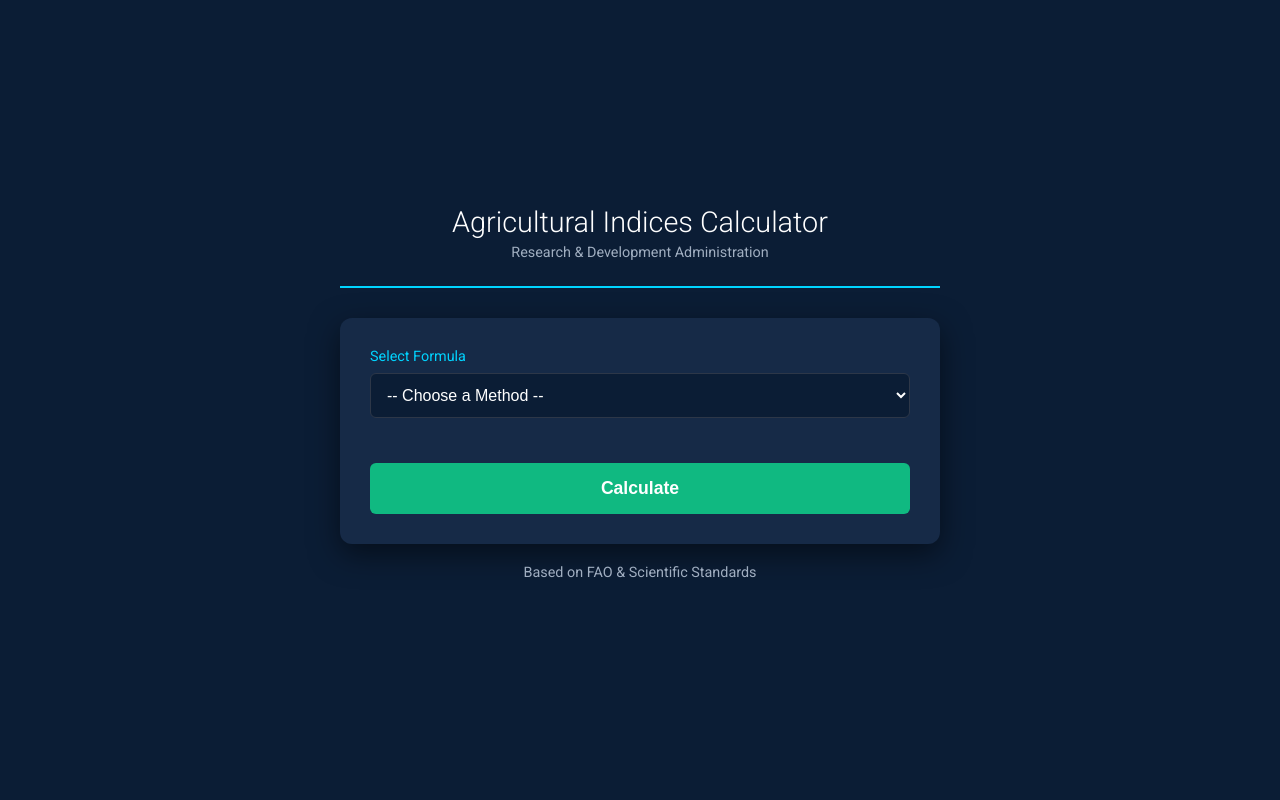
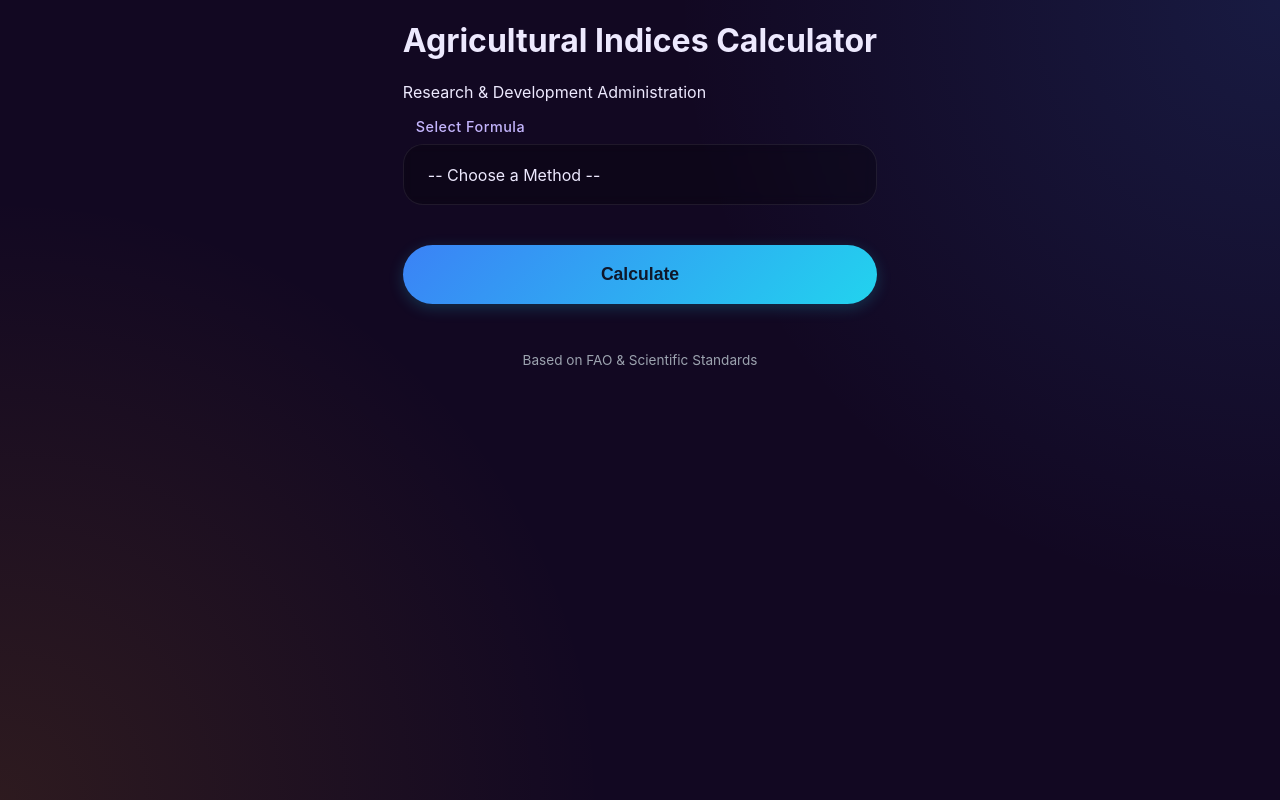
Before and after one commit to AroubAlRizq/Agriculture_Website, a Flask app: page / in a window 1280 px wide. Run offline with Flask 3, Linux system fonts and the light colour scheme.

Commit message:
Refactor CSS variables and styles for dark theme

```diff
--- a/static/style.css
+++ b/static/style.css
@@ -1,151 +1,250 @@
-/* Color Variables - NCM Inspired */
+/* =========================
+   1. Root Variables (Locked to Dark/Sunset Mode)
+   ========================= */
 :root {
-    --bg-color: #0b1d35; /* Deep Navy */
-    --card-bg: #162a47;  /* Lighter Navy */
-    --accent: #00d4ff;   /* Cyan/Electric Blue for highlights */
-    --accent-hover: #00a3cc;
-    --text-main: #ffffff;
-    --text-muted: #a0aec0;
-    --green-hue: #10b981; /* For agriculture context */
+  --bg-main: #120822;
+  --bg-secondary: #1b0b2e;
+  --bg-card: rgba(255, 255, 255, 0.05);
+
+  --text-main: #ede9fe;
+  --text-soft: #c4b5fd;
+  --text-muted: #9ca3af;
+
+  --purple-accent: #7c3aed;
+  --blue-accent: #3b82f6;
+  --cyan-accent: #22d3ee;
+  --warm-accent: #f59e0b;
+
+  --glow-blue: 0 0 20px rgba(59, 130, 246, 0.35);
+  --glow-warm: 0 0 20px rgba(245, 158, 11, 0.35);
+
+  --bg-grad-1: radial-gradient(circle at top right, rgba(59, 130, 246, 0.15), transparent 40%);
+  --bg-grad-2: radial-gradient(circle at bottom left, rgba(245, 158, 11, 0.12), transparent 40%);
+  --bg-grad-3: transparent;
+
+  --headline-grad: linear-gradient(90deg, var(--purple-accent), var(--blue-accent), var(--warm-accent));
+
+  --radius: 24px; /* Increased for that "Bubble" look */
+  --transition: 0.25s ease;
+
+  --border-soft: 1px solid rgba(255, 255, 255, 0.10);
+  --border-softer: 1px solid rgba(255, 255, 255, 0.07);
+}
+
+/* =========================
+   2. Global Reset & Body
+   ========================= */
+*, *::before, *::after {
+  box-sizing: border-box;
 }
 
 body {
-    background-color: var(--bg-color);
-    color: var(--text-main);
-    font-family: 'Roboto', sans-serif;
-    margin: 0;
-    padding: 0;
-    display: flex;
-    justify-content: center;
-    align-items: center;
-    min-height: 100vh;
+  margin: 0;
+  padding: 0;
+  min-height: 100vh;
+  font-family: "Inter", system-ui, -apple-system, sans-serif;
+  background:
+    var(--bg-grad-1),
+    var(--bg-grad-2),
+    var(--bg-main);
+  background-attachment: fixed; /* Keeps gradient steady while scrolling */
+  color: var(--text-main);
+  display: flex;
+  justify-content: center;
 }
 
-.main-container {
-    width: 100%;
-    max-width: 600px;
-    padding: 20px;
+/* =========================
+   3. Layout Containers
+   ========================= */
+.app {
+  width: 100%;
+  max-width: 800px;
+  padding: 2rem 1.5rem;
 }
 
-header {
-    text-align: center;
-    margin-bottom: 30px;
-    border-bottom: 2px solid var(--accent);
-    padding-bottom: 10px;
+/* Top Navigation Bar */
+.topbar {
+  display: flex;
+  align-items: center;
+  justify-content: space-between;
+  padding: 1rem 1.5rem;
+  border-radius: 22px;
+  background: linear-gradient(180deg, rgba(255, 255, 255, 0.07), rgba(255, 255, 255, 0.03));
+  border: var(--border-soft);
+  backdrop-filter: blur(12px);
+  box-shadow: 0 10px 30px rgba(0, 0, 0, 0.2);
+  margin-bottom: 2rem;
 }
 
-h1 {
-    font-weight: 300;
-    margin: 0;
-    font-size: 1.8rem;
+.brand {
+  display: flex;
+  align-items: center;
+  gap: 1rem;
 }
 
-p {
-    color: var(--text-muted);
-    font-size: 0.9rem;
-    margin-top: 5px;
+.logo-circle {
+  width: 40px;
+  height: 40px;
+  border-radius: 50%;
+  background: linear-gradient(135deg, var(--blue-accent), var(--purple-accent));
+  display: grid;
+  place-items: center;
+  font-weight: bold;
+  font-size: 1.2rem;
+  box-shadow: var(--glow-blue);
 }
 
-.calculator-card {
-    background-color: var(--card-bg);
-    padding: 30px;
-    border-radius: 12px;
-    box-shadow: 0 10px 30px rgba(0,0,0,0.5);
+.brand-text h1 {
+  font-size: 1.1rem;
+  margin: 0;
+  background: var(--headline-grad);
+  -webkit-background-clip: text;
+  -webkit-text-fill-color: transparent;
+  font-weight: 700;
 }
 
+.brand-text p {
+  margin: 0;
+  font-size: 0.8rem;
+  color: var(--text-soft);
+}
+
+/* =========================
+   4. The Calculator Card (Glassmorphism)
+   ========================= */
+.glass-card {
+  padding: 2.5rem;
+  border-radius: var(--radius);
+  background: rgba(255, 255, 255, 0.03);
+  border: var(--border-soft);
+  backdrop-filter: blur(15px);
+  box-shadow: 0 20px 40px rgba(0,0,0,0.3);
+}
+
+/* =========================
+   5. Interactive Inputs (Bubble Style)
+   ========================= */
 .form-group {
-    margin-bottom: 20px;
+  margin-bottom: 1.5rem;
 }
 
 label {
-    display: block;
-    margin-bottom: 8px;
-    color: var(--accent);
-    font-weight: 500;
-    font-size: 0.9rem;
+  display: block;
+  margin-bottom: 0.6rem;
+  margin-left: 0.8rem; /* Indent label slightly to match rounded input */
+  color: var(--text-soft);
+  font-size: 0.9rem;
+  font-weight: 500;
+  letter-spacing: 0.5px;
 }
 
+/* The "Bubble" Input */
 select, input {
-    width: 100%;
-    padding: 12px;
-    background-color: #0b1d35;
-    border: 1px solid #2d3748;
-    border-radius: 6px;
-    color: white;
-    font-size: 1rem;
-    box-sizing: border-box; /* Ensures padding doesn't affect width */
-    transition: border-color 0.3s;
+  width: 100%;
+  padding: 1.2rem 1.5rem;
+  border-radius: 20px; /* High radius for bubble shape */
+  border: 1px solid rgba(255, 255, 255, 0.08);
+  background: rgba(0, 0, 0, 0.25);
+  color: var(--text-main);
+  font-size: 1rem;
+  font-family: inherit;
+  transition: var(--transition);
+  backdrop-filter: blur(5px);
+  appearance: none; /* Removes default OS styling */
 }
 
+/* Input Focus Effects */
 select:focus, input:focus {
-    outline: none;
-    border-color: var(--accent);
+  outline: none;
+  background: rgba(0, 0, 0, 0.4);
+  border-color: var(--blue-accent);
+  box-shadow: var(--glow-blue);
+  transform: translateY(-2px);
+}
+
+/* Custom Select Arrow */
+.select-wrapper {
+  position: relative;
+}
+
+.select-wrapper::after {
+  content: '▼';
+  font-size: 0.8rem;
+  color: var(--text-muted);
+  position: absolute;
+  right: 20px;
+  top: 50%;
+  transform: translateY(-50%);
+  pointer-events: none;
 }
 
 .inputs-grid {
-    display: grid;
-    grid-template-columns: 1fr 1fr;
-    gap: 15px;
-    margin-bottom: 25px;
+  display: grid;
+  grid-template-columns: 1fr 1fr;
+  gap: 1.2rem;
+  margin-top: 1.5rem;
 }
 
-.input-group label {
-    color: var(--text-muted);
-    font-size: 0.85rem;
-}
-
+/* =========================
+   6. Buttons & Results
+   ========================= */
 button {
-    width: 100%;
-    padding: 15px;
-    background-color: var(--green-hue);
-    color: white;
-    border: none;
-    border-radius: 6px;
-    font-size: 1.1rem;
-    font-weight: bold;
-    cursor: pointer;
-    transition: background-color 0.3s;
+  width: 100%;
+  padding: 1.2rem;
+  margin-top: 1rem;
+  border: none;
+  border-radius: 99px; /* Full pill shape */
+  background: linear-gradient(135deg, var(--blue-accent), var(--cyan-accent));
+  color: #0f172a; /* Dark text for contrast */
+  font-weight: 700;
+  font-size: 1.1rem;
+  cursor: pointer;
+  transition: var(--transition);
+  box-shadow: 0 4px 15px rgba(34, 211, 238, 0.2);
 }
 
 button:hover {
-    background-color: #0d9668;
+  transform: translateY(-3px);
+  box-shadow: 0 0 25px rgba(34, 211, 238, 0.5);
 }
 
-.hidden {
-    display: none;
+.hidden { display: none; }
+
+#result-area {
+  margin-top: 2rem;
+  padding: 1.5rem;
+  border-radius: 20px;
+  background: rgba(124, 58, 237, 0.1); /* Subtle purple tint */
+  border: 1px solid rgba(124, 58, 237, 0.3);
+  text-align: center;
+  animation: popIn 0.4s cubic-bezier(0.175, 0.885, 0.32, 1.275);
 }
 
-#result-area {
-    margin-top: 30px;
-    text-align: center;
-    background-color: rgba(0, 0, 0, 0.2);
-    padding: 20px;
-    border-radius: 8px;
-    border-left: 5px solid var(--accent);
-}
-
-h2 {
-    margin: 0 0 10px 0;
-    font-size: 1rem;
-    text-transform: uppercase;
-    letter-spacing: 1px;
-    color: var(--text-muted);
+@keyframes popIn {
+  from { opacity: 0; transform: scale(0.9); }
+  to { opacity: 1; transform: scale(1); }
 }
 
 .result-value {
-    font-size: 2.5rem;
-    font-weight: 700;
-    color: var(--text-main);
+  font-size: 3rem;
+  font-weight: 800;
+  background: var(--headline-grad);
+  -webkit-background-clip: text;
+  -webkit-text-fill-color: transparent;
+  margin-bottom: 0.5rem;
 }
 
 .result-unit {
-    color: var(--accent);
-    font-size: 1rem;
+  color: var(--text-soft);
+  font-size: 1.1rem;
+  text-transform: uppercase;
+  letter-spacing: 1px;
 }
 
+/* Footer */
 footer {
-    text-align: center;
-    margin-top: 20px;
-    font-size: 0.8rem;
-    color: #4a5568;
+  text-align: center;
+  margin-top: 3rem;
+  color: var(--text-muted);
+  font-size: 0.85rem;
 }
```
